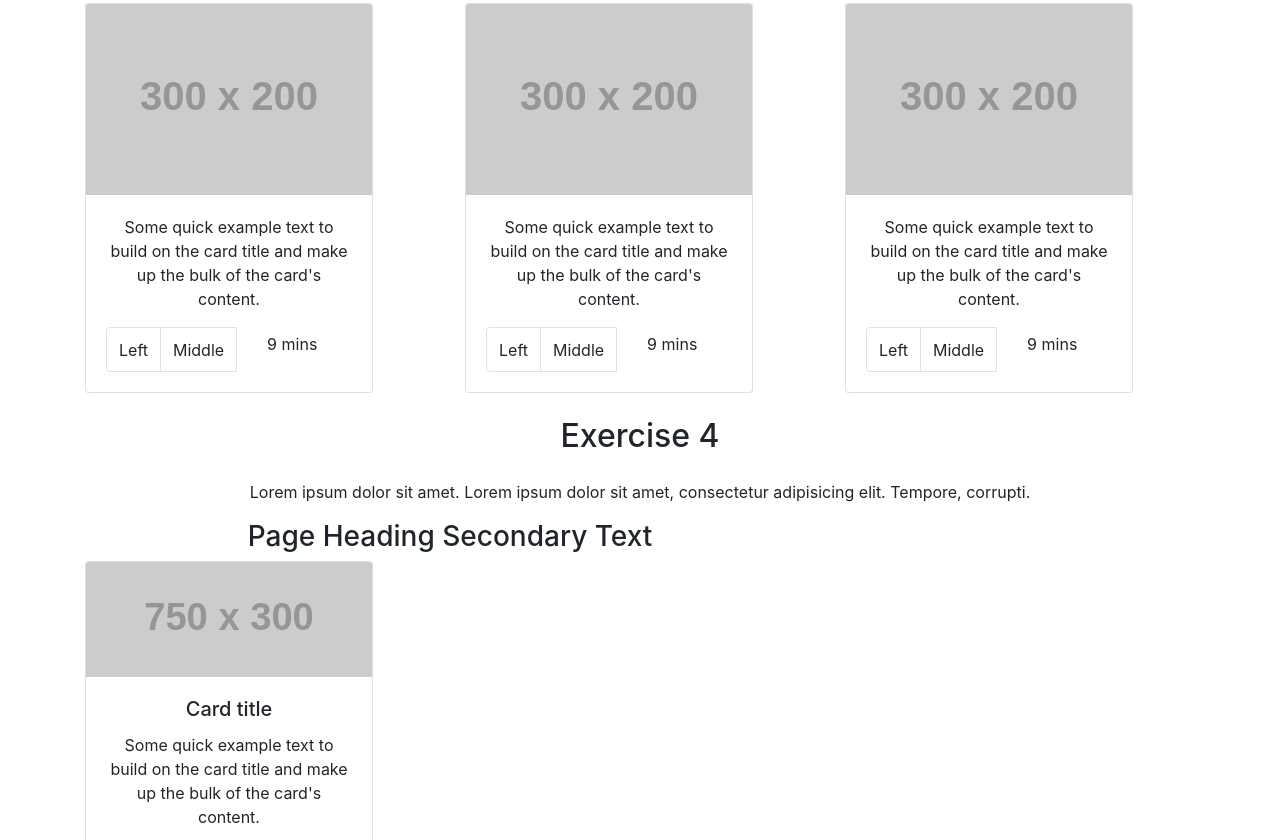
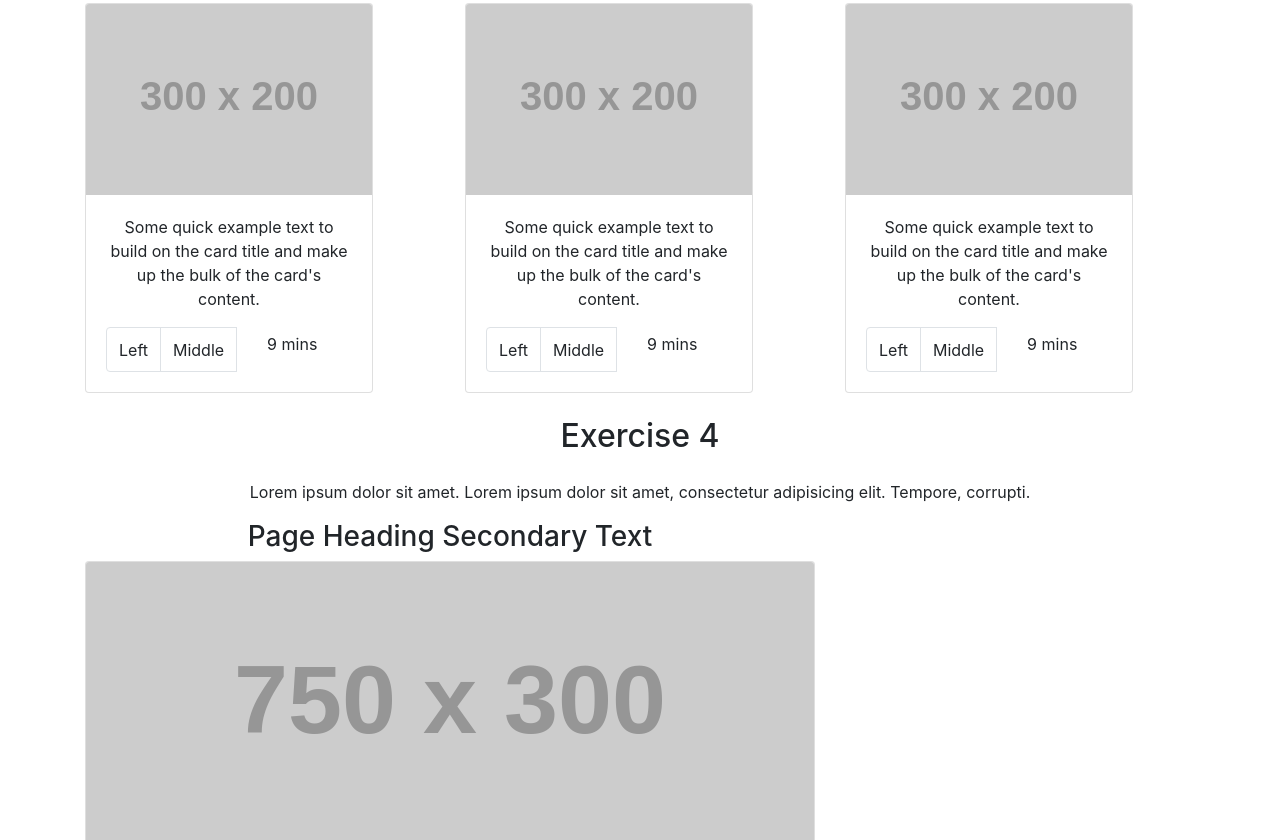
Before and after one commit to Radensuaso/Strive-Homework-M2D8, a plain HTML site: page index.html in a window 1280 px wide. Shown: the part 1960-2800 px from the top of the page. Drawn offline with nearby package versions, Linux system fonts and the light colour scheme; placeholder pictures from the web are drawn by us.

Commit message:
ex 4 in progress

```diff
--- a/index.html
+++ b/index.html
@@ -428,7 +428,7 @@
       <div class="row">
         <div class="col-8">
           <h3 class="col-12">Page Heading <span>Secondary Text</span></h3>
-          <div class="card" style="width: 18rem">
+          <div class="card" style="width: 100%">
             <img
               src="https://via.placeholder.com/750x300"
               class="card-img-top"
```
